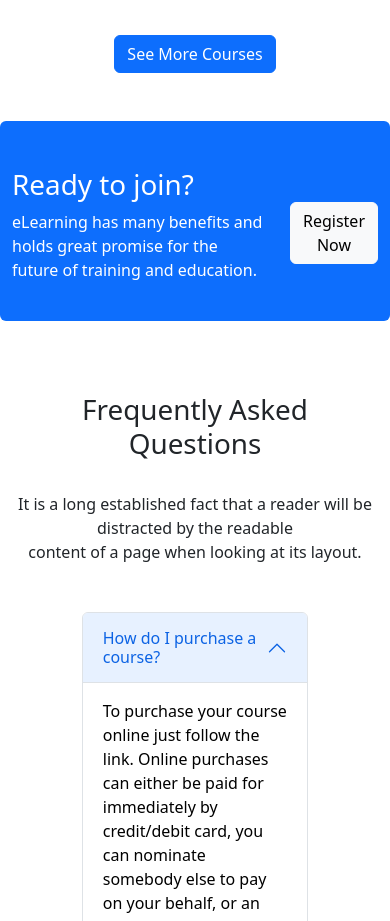
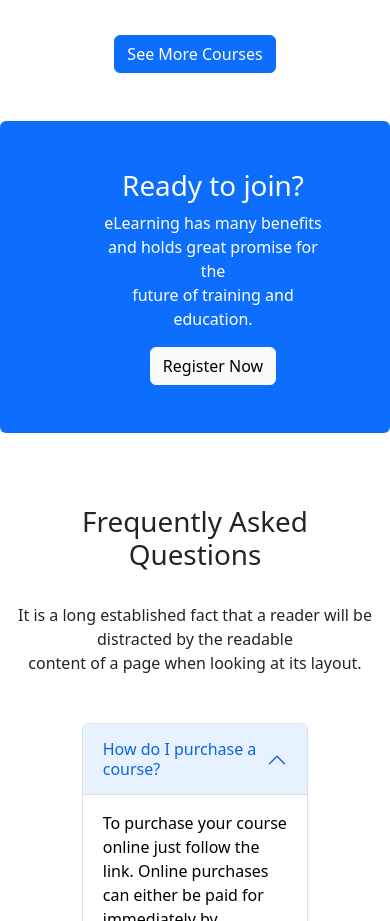
Before and after one commit to azmarifcode/E-course, a plain HTML site: page index.html in a window 390 px wide. Shown: the part 2020-2941 px from the top of the page. Drawn offline with nearby package versions, Linux system fonts and the light colour scheme.

Commit message:
ready part

```diff
--- a/index.html
+++ b/index.html
@@ -10,9 +10,11 @@
     <!-- bootstrap cdn -->
     <link href="https://cdn.jsdelivr.net/npm/bootstrap@5.2.0/dist/css/bootstrap.min.css" rel="stylesheet"
     integrity="sha384-gH2yIJqKdNHPEq0n4Mqa/HGKIhSkIHeL5AyhkYV8i59U5AR6csBvApHHNl/vI1Bx" crossorigin="anonymous">
+    <!-- css stylesheet -->
     <link rel="stylesheet" href="style.css">
 </head>
 <body>
+    <!-- header -->
     <header class="mb-5 mt-3">
         <nav class="navbar navbar-expand-lg">
             <div class="container">
@@ -90,6 +92,7 @@
             </div>
         </div>
     </header>
+    <!-- Discover Our Popular Courses -->
     <main class="container">
         <div class="text-center">
             <h1>Discover Our Popular <br> Courses</h1>
@@ -176,13 +179,16 @@
             <button type="button" class="btn btn-primary">See More Courses</button>
         </div>
     </main>
-    <section class="container bg-primary rounded d-flex justify-content-around align-items-center pt-4"
-        style="height: 200px;">
-        <div class="text-white">
+    <!-- ready to join -->
+    <section class="container bg-primary rounded p-5">
+        <div class="row m-auto justify-content-center align-items-center">
+            <div class="ready d-flex justify-content-center text-white col-lg-8 col-md-12 col-sm-12 ps-5">
+                <div>
                     <h1>Ready to join?</h1>
                     <p>eLearning has many benefits and holds great promise for the <br> future of training and education.</p>
                 </div>
-        <div>
+            </div>
+            <div class="d-flex justify-content-center col-lg-4 col-md-12 col-sm-12 ps-5">
                 <button type="button" class="btn btn-light" data-bs-toggle="modal" data-bs-target="#staticBackdrop">
                     Register Now
                 </button>
@@ -226,7 +232,9 @@
                     </div>
                 </div>
             </div>
+        </div>
     </section>
+    <!-- Frequently Asked Questions -->
     <section class="my-5 mx-3" id="faq">
         <h2 class="py-4 text-center fs-1">Frequently Asked Questions</h2>
         <p class="text-center mb-5">It is a long established fact that a reader will be distracted by the readable <br>
@@ -301,11 +309,12 @@
             </div>
         </div>
     </section>
+    <!-- Trusted by over 800+ companies -->
     <section class="d-none d-lg-block">
         <div class="text-center mt-5">
             <h1>Trusted by over 800+ companies</h1>
         </div>
-        <div class=" mt-5 mb-5 d-flex d-none d-md-none d-lg-block justify-content-center container-fluid">
+        <div class="mt-5 mb-5 d-flex d-none d-md-none d-lg-block justify-content-center container-fluid">
             <img class="img-fluid ms-5" src="images/company/company-1.png" alt="">
             <img class="img-fluid ms-5" src="images/company/company-2.png" alt="">
             <img class="img-fluid ms-5" src="images/company/company-3.png" alt="">
@@ -314,6 +323,7 @@
             <img class="img-fluid ms-5" src="images/company/company-6.png" alt="">
         </div>
     </section>
+    <!-- footer -->
     <footer class="text-white text-opacity-50 text-center bg-black py-5">
         <h1 class="mb-3">E-course</h1>
         <p>Shahbazpur, Jamalpur<br>
@@ -327,6 +337,7 @@
             <a class="ms-3" target="_blank" href="https://www.facebook.com/"><i class="h2 fab fa-facebook"></i></a>
         </div>
     </footer>
+    <!-- js script -->
     <script src="https://cdn.jsdelivr.net/npm/bootstrap@5.2.0/dist/js/bootstrap.bundle.min.js"
         integrity="sha384-A3rJD856KowSb7dwlZdYEkO39Gagi7vIsF0jrRAoQmDKKtQBHUuLZ9AsSv4jD4Xa" crossorigin="anonymous">
     </script>
--- a/style.css
+++ b/style.css
@@ -1,4 +1,5 @@
 @media only screen and (max-width: 600px) {
+    /* Discover Our Popular Courses */
     .col-flex {
         display: flex;
         flex-direction: column;
@@ -12,4 +13,8 @@
         display: flex;
         justify-content: center;
     }
+    /* ready to join */
+    .ready {
+        text-align: center;
+    }
 }
```
Also changed, not shown: images/comma.png (deleted), images/student/student-1.png (deleted), images/student/student-2.png (deleted), images/student/student-3.png (deleted), images/student/student-4.png (deleted), images/student/student-5.png (deleted), images/student/student-6.png (deleted), images/working.png (deleted). Lines whose indentation alone changed are shown as unchanged.
